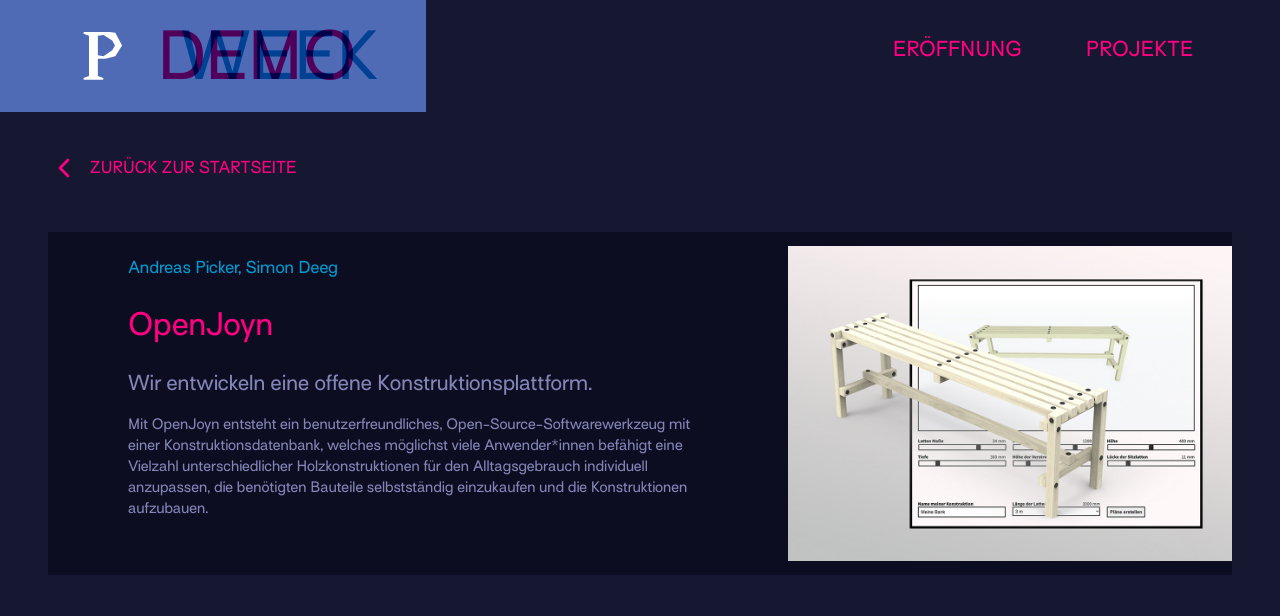
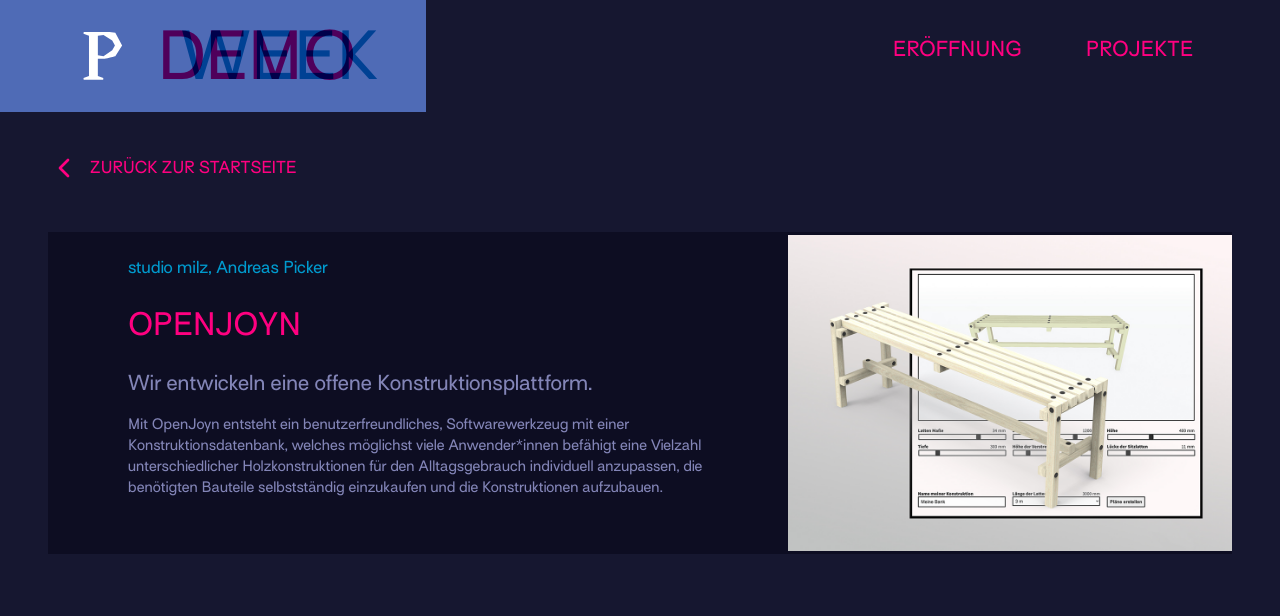
Before and after one commit to prototypefund/demo-week-runde9, a Jekyll site: the page built from _projects/10-openjoyn.md, in a window 1280 px wide and 1400 px high. Shown: the top 616 px of the window. Built offline with Jekyll 4.4.1, drawn with Linux system fonts in a browser that asks for light colours; some of the changed text lies outside the part shown; grey boxes are pictures that could not be loaded.

```diff
--- a/_projects/10-openjoyn.md
+++ b/_projects/10-openjoyn.md
@@ -1,20 +1,31 @@
 ---
 layout: project
-title: "OpenJoyn"
+title: "OPENJOYN"
 image: /assets/images/project_images/openjoyn/header.png
 authors:
+  - author: studio milz
+    link: https://milz.studio
   - author: Andreas Picker
     link:
-  - author: Simon Deeg
+    - author: Simon Deeg
     link:
 brief: "Wir entwickeln eine offene Konstruktionsplattform."
-summary: "Mit OpenJoyn entsteht ein benutzerfreundliches, Open-Source-Softwarewerkzeug mit einer Konstruktionsdatenbank, welches möglichst viele Anwender*innen befähigt eine Vielzahl unterschiedlicher Holzkonstruktionen für den Alltagsgebrauch individuell anzupassen, die benötigten Bauteile selbstständig einzukaufen und die Konstruktionen aufzubauen."
+summary: "Mit OpenJoyn entsteht ein benutzerfreundliches, Softwarewerkzeug mit einer Konstruktionsdatenbank, welches möglichst viele Anwender*innen befähigt eine Vielzahl unterschiedlicher Holzkonstruktionen für den Alltagsgebrauch individuell anzupassen, die benötigten Bauteile selbstständig einzukaufen und die Konstruktionen aufzubauen."
 ---
+
 
 <div class="iframe-container">
     <iframe src="https://www.youtube-nocookie.com/embed/VBnxxCU5FCc" frameborder="0" allow="accelerometer; autoplay; encrypted-media; gyroscope; picture-in-picture" allowfullscreen></iframe>
 </div>
 
-Mit OpenJoyn haben wir ein benutzerfreundliches, Open-Source-Softwarewerkzeug mit einer Konstruktionsdatenbank entwickelt, welches möglichst viele Anwender\*innen befähigt eine Vielzahl unterschiedlicher Holzkonstruktionen für den Alltagsgebrauch individuell anzupassen, die benötigten Bauteile selbstständig einzukaufen und die Konstruktionen aufzubauen.
+Mit OPENJYON haben wir ein benutzerfreundliches, Softwarewerkzeug mit einer Konstruktionsdatenbank entwickelt, welches möglichst viele Anwender\*innen befähigt eine Vielzahl unterschiedlicher Holzkonstruktionen für den Alltagsgebrauch individuell anzupassen, die benötigten Bauteile selbstständig einzukaufen und die Konstruktionen aufzubauen.
+
+![](/assets/images/project_images/openjoyn/OPENJYON_Bild_Website_PrototypeFund_Knoten.jpg)
+![](/assets/images/project_images/openjoyn/joint360.png)
+![](/assets/images/project_images/OPENJYON_Bild_Website_PrototypeFund_Couchtisch.jpg)
 
 Auf einer Onlineplattform können diese Konstruktionen ausgewählt und parametrisch auf den Individuellen Bedarf angepasst werden, z. B. für einen Stehtisch am Homeoffice-Arbeitsplatz. Anschließend werden Einkaufs- und Aufbaupläne generiert, welche Anwender\*innen durch den regionalen Einkauf der Teile und die Montage der individualisierten Konstruktion leiten.
+
+[OPENJOYN TOOL](https://openjoyn.milz.studio)
+
+![](/assets/images/project_images/OPENJYON_Bild_Aufbau.jpg)
```
